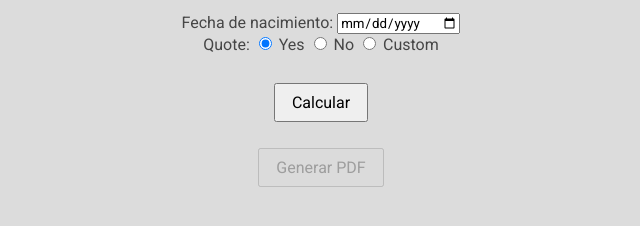
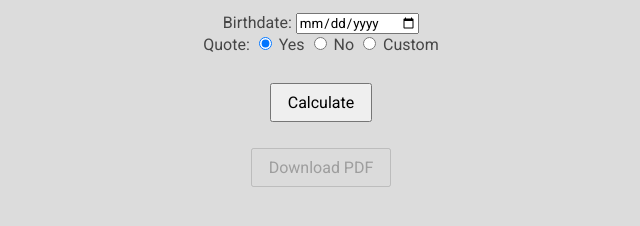
Before and after one commit to 30matias30/Memento-Mori, a plain HTML site: page index.html in a window 1280 px wide. Shown: the part 328-554 px from the top of the page, without its empty margins (319-959 px from the left). Drawn offline with Linux system fonts and the light colour scheme.

Commit message:
Final Version - Bugs Fix v1.0

```diff
--- a/index.html
+++ b/index.html
@@ -18,7 +18,7 @@
     <h1 id="h1Element" onclick="goHome()">MEMENTO MORI</h1>
 
     <div id="calculator" class="calculator">
-    <label for="birthdate">Fecha de nacimiento:</label>
+    <label for="birthdate">Birthdate:</label>
     <input type="date" id="birthdate" value="yyyy-mm-dd">
     <form id="quote" action="none">
 
@@ -37,7 +37,7 @@
 
     <br>
 
-    <button onclick="calculateMementoMori()">Calcular</button>
+    <button onclick="calculateMementoMori()">Calculate</button>
   </div>
   <div class="body">
     <div id="squares-container"></div>
@@ -46,7 +46,7 @@
     <p id="quote-txt" class="quote"></p>
     <!-- <p id="result"></p> -->
 
-  <button disabled onclick="generatePDF()" id="pdfButton">Generar PDF</button>
+  <button disabled onclick="generatePDF()" id="pdfButton">Download PDF</button>
 
   <script src="./JS/script.js"></script>
   <!-- <script src="./JS/toogle.js"></script> -->
```
